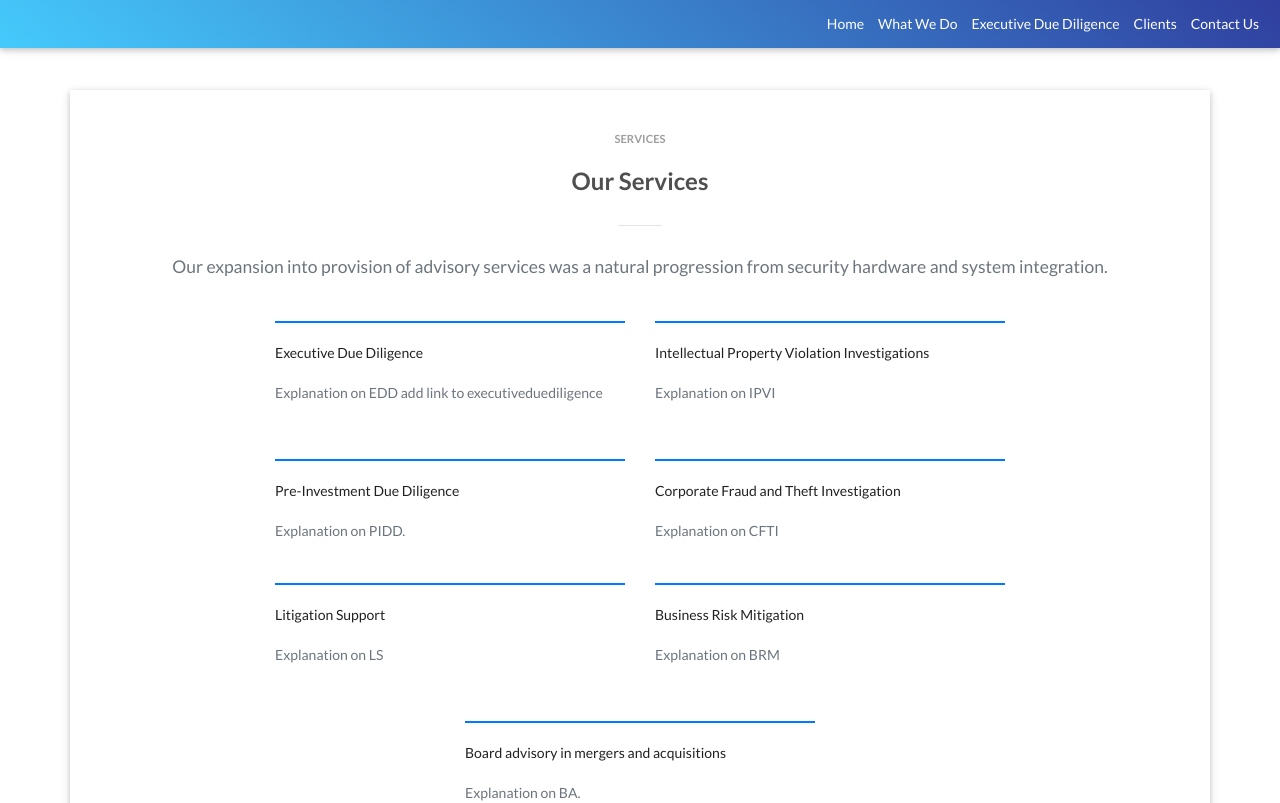
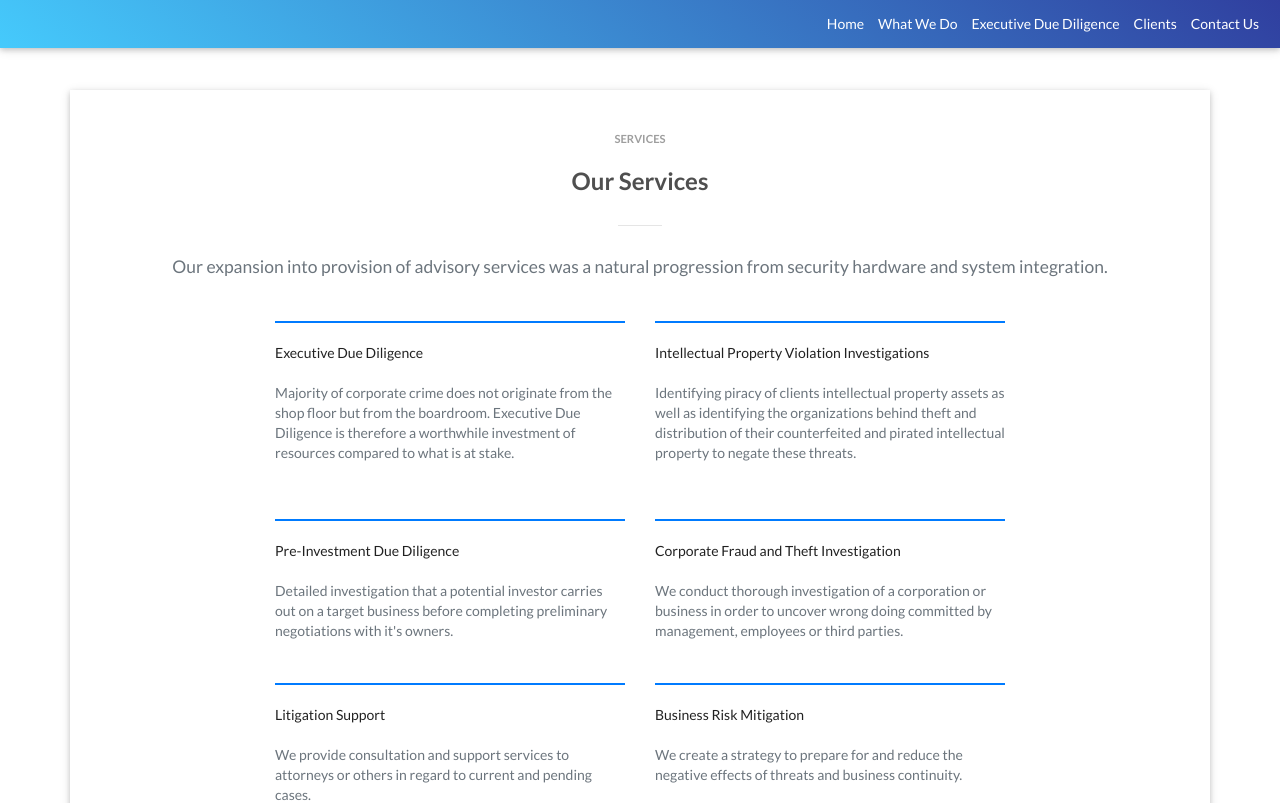
Before and after one commit to ankundn/CTL, a React (Create React App) app: page /service in a window 1280 px wide. Shown: the top 803 px of the page. Built offline with nearby package versions, Linux system fonts and the light colour scheme.

Commit message:
explaining rhe services inn depth

```diff
--- a/src/components/Service.js
+++ b/src/components/Service.js
@@ -28,24 +28,32 @@ class Service extends Component  {
 
       <div className="col-md-6 col-lg-5 col-xl-4">
         <h5 className="font-weight-normal border-top border-primary pt-4 mb-4">Executive Due Diligence</h5>
-        <p className="text-muted mb-5 pb-md-3">Explanation on EDD add link to executiveduediligence</p>
+        <p className="text-muted mb-5 pb-md-3">Majority of corporate crime does not originate from the shop floor but from the boardroom.
+        Executive Due Diligence is therefore a worthwhile investment of resources compared to what is at stake.
+
+        </p>
+
       </div>
 
       <div className="col-md-6 col-lg-5 col-xl-4">
         <h5 className="font-weight-normal border-top border-primary pt-4 mb-4">Intellectual Property Violation Investigations</h5>
-        <p className="text-muted mb-5 pb-md-3">Explanation on IPVI</p>
+        <p className="text-muted mb-5 pb-md-3">Identifying piracy of clients intellectual property assets as well as identifying
+        the organizations behind theft and distribution of their counterfeited and pirated intellectual property to negate these threats.
+        </p>
       </div>
 
       <div className="w-100"></div>
 
       <div className="col-md-6 col-lg-5 col-xl-4">
         <h5 className="font-weight-normal border-top border-primary pt-4 mb-4">Pre-Investment Due Diligence</h5>
-        <p className="text-muted mb-5">Explanation on PIDD.</p>
+        <p className="text-muted mb-5">Detailed investigation that a potential investor carries out on a target business before  completing
+        preliminary negotiations with it's owners.
+        </p>
       </div>
 
       <div className="col-md-6 col-lg-5 col-xl-4">
         <h5 className="font-weight-normal border-top border-primary pt-4 mb-4">Corporate Fraud and Theft Investigation</h5>
-        <p className="text-muted mb-5">Explanation on CFTI</p>
+        <p className="text-muted mb-5">We conduct thorough investigation of a corporation or business in order to uncover wrong doing committed by management, employees or third parties. </p>
       </div>
 
     </div>
@@ -56,12 +64,12 @@ class Service extends Component  {
 
 <div className="col-md-6 col-lg-5 col-xl-4">
   <h5 className="font-weight-normal border-top border-primary pt-4 mb-4">Litigation Support</h5>
-  <p className="text-muted mb-5 pb-md-3">Explanation on LS</p>
+  <p className="text-muted mb-5 pb-md-3">We provide consultation and support services to attorneys or others in regard to current and pending cases.</p>
 </div>
 
 <div className="col-md-6 col-lg-5 col-xl-4">
   <h5 className="font-weight-normal border-top border-primary pt-4 mb-4">Business Risk Mitigation</h5>
-  <p className="text-muted mb-5 pb-md-3">Explanation on BRM</p>
+  <p className="text-muted mb-5 pb-md-3">We create a strategy to prepare for and reduce the negative effects of threats and business continuity.</p>
 </div>
 
 <div className="w-100"></div>
@@ -69,7 +77,7 @@ class Service extends Component  {
 <div className="col-md-6 col-lg-5 col-xl-4">
   <h5 className="font-weight-normal border-top border-primary pt-4 mb-4">Board advisory in mergers and
  acquisitions</h5>
-  <p className="text-muted mb-5">Explanation on BA.</p>
+  <p className="text-muted mb-5">We offer advice to business and corporations through mergers and acquisitions.</p>
 </div>
 </div>
 
```
